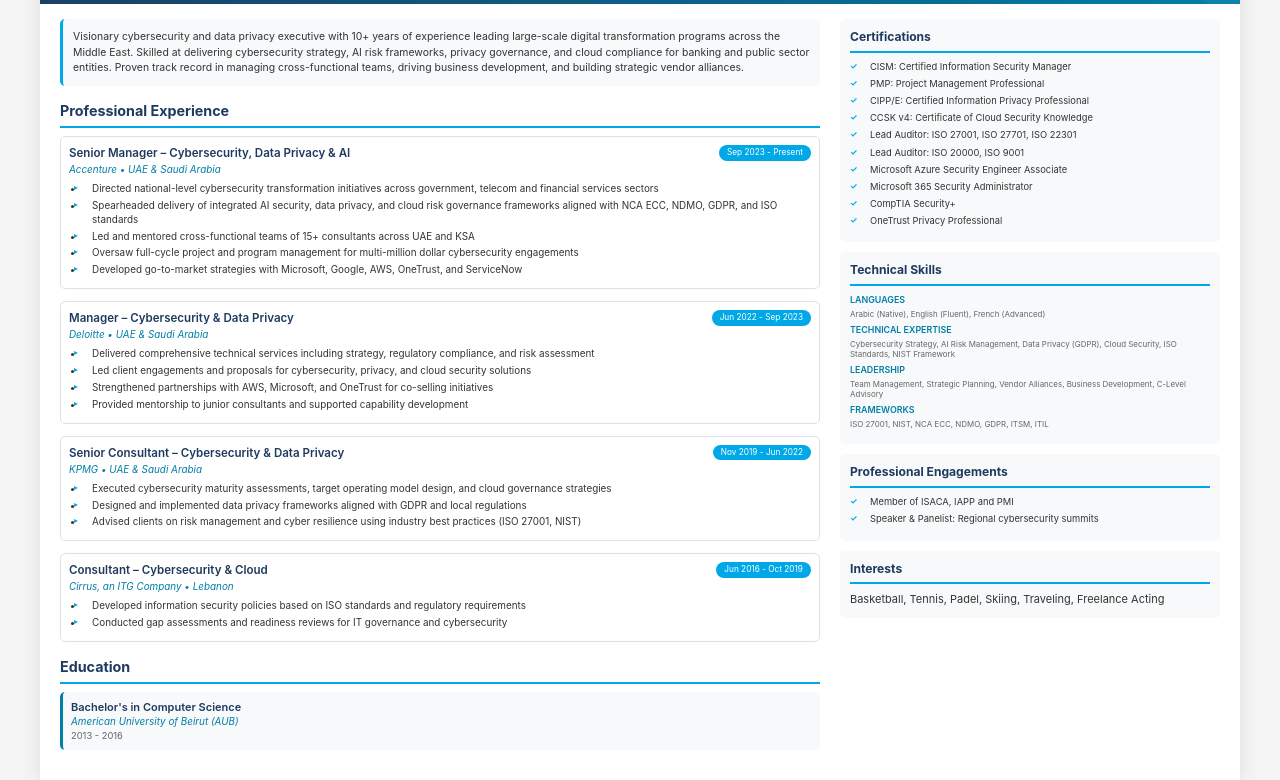
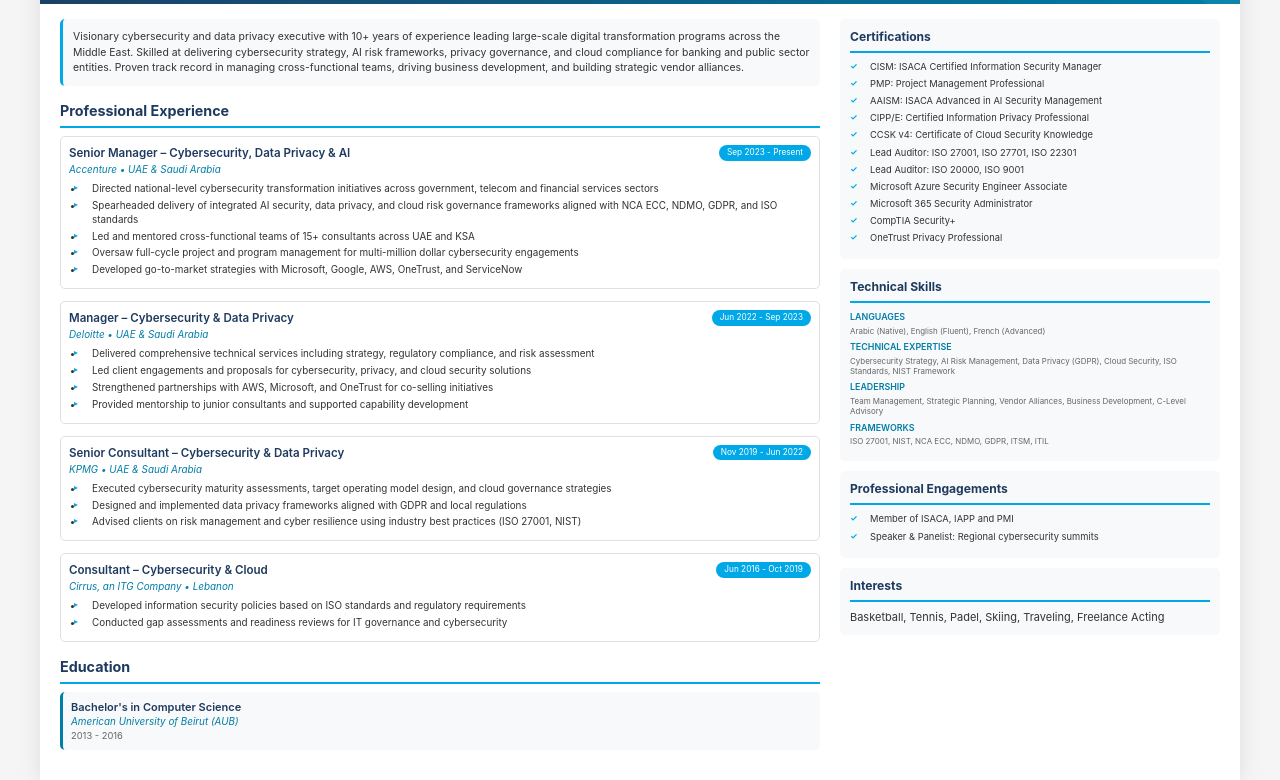
Before and after one commit to jwaked/CV, a plain HTML site: page index.html in a window 1280 px wide. Shown: the part 116-896 px from the top of the page. Drawn offline with Linux system fonts and the light colour scheme.

Commit message:
Update index.html

```diff
--- a/index.html
+++ b/index.html
@@ -834,8 +834,9 @@
                 <!-- Certifications -->
                 <div class="sidebar-section">
                     <h3>Certifications</h3>
-                    <div class="certification-item">CISM: Certified Information Security Manager</div>
+                    <div class="certification-item">CISM: ISACA Certified Information Security Manager</div>
                     <div class="certification-item">PMP: Project Management Professional</div>
+                    <div class="certification-item">AAISM: ISACA Advanced in AI Security Management</div>
                     <div class="certification-item">CIPP/E: Certified Information Privacy Professional</div>
                     <div class="certification-item">CCSK v4: Certificate of Cloud Security Knowledge</div>
                     <div class="certification-item">Lead Auditor: ISO 27001, ISO 27701, ISO 22301</div>
```
